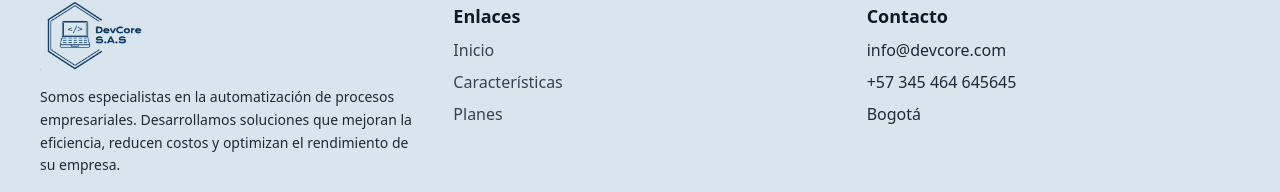
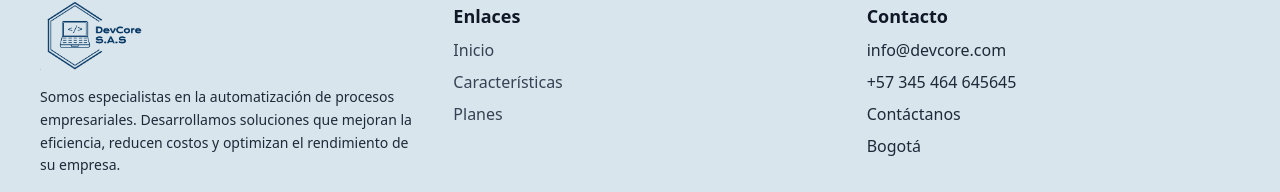
Before and after one commit to sebsanchez99/ArchivaCore, a Vue app in the folder landing/: page / in a window 1280 px wide. Shown: the part 1778-1970 px from the top of the page. Built offline with nearby package versions, Linux system fonts and the light colour scheme; the HTML template or start-up script is replaced by a standard one.

Commit message:
Se corrigen enlaces en sección de contacto

```diff
--- a/landing/src/layouts/landing/ContactSection.vue
+++ b/landing/src/layouts/landing/ContactSection.vue
@@ -3,7 +3,6 @@
     <div class="max-w-7xl mx-auto grid grid-cols-1 md:grid-cols-3 gap-10">
       <!-- Logo + Empresa -->
       <div class="flex flex-col items-center md:items-start text-center md:text-left space-y-4">
-        <!-- Logo circular -->
         <img src="@/assets/logoDevCore.png" class="w-28 h-auto" alt="Logo DevCore">
         <p class="text-sm leading-relaxed max-w-sm">
           Somos especialistas en la automatización de procesos empresariales. Desarrollamos soluciones que mejoran la eficiencia, reducen costos y optimizan el rendimiento de su empresa.
@@ -13,9 +12,9 @@
       <!-- Enlaces -->
       <div class="flex flex-col items-center md:items-start text-center md:text-left space-y-2">
         <h4 class="text-lg font-semibold text-gray-900">Enlaces</h4>
-        <router-link to="/" class="footer-link">Inicio</router-link>
-        <router-link to="/features" class="footer-link">Características</router-link>
-        <router-link to="/pricing" class="footer-link">Planes</router-link>
+        <a href="#" @click.prevent="scrollTo('home')" class="footer-link">Inicio</a>
+        <a href="#" @click.prevent="scrollTo('features')" class="footer-link">Características</a>
+        <a href="#" @click.prevent="scrollTo('pricing')" class="footer-link">Planes</a>
       </div>
 
       <!-- Contacto -->
@@ -23,6 +22,7 @@
         <h4 class="text-lg font-semibold text-gray-900">Contacto</h4>
         <a href="mailto:info@devcore.com" class="hover:underline">info@devcore.com</a>
         <a href="tel:+57345464645645" class="hover:underline">+57 345 464 645645</a>
+        <a href="#" @click.prevent="scrollTo('contact')" class="hover:underline">Contáctanos</a>
         <p>Bogotá</p>
       </div>
     </div>
@@ -33,3 +33,12 @@
     </div>
   </footer>
 </template>
+
+<script setup>
+const scrollTo = (id) => {
+  const section = document.getElementById(id);
+  if (section) {
+    section.scrollIntoView({ behavior: "smooth" });
+  }
+};
+</script>
```
